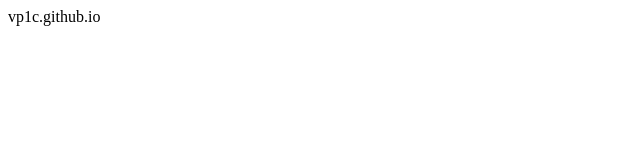
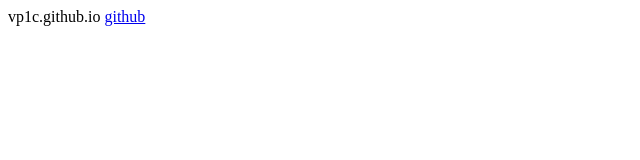
Before and after one commit to vp1c/vp1c.github.io, a plain HTML site: page index.html in a window 1280 px wide. Shown: the full height of the page, 0-640 px from the left. Drawn offline with Linux system fonts and the light colour scheme.

Commit message:
Update index.html

```diff
--- a/index.html
+++ b/index.html
@@ -6,6 +6,6 @@
   <title>vp1c</title>
 </head>
 <body>
-  <div>vp1c.github.io</div>
+  <div>vp1c.github.io <a href="https://github.com/vp1c">github</a></div>
 </body>
 </html>
```
